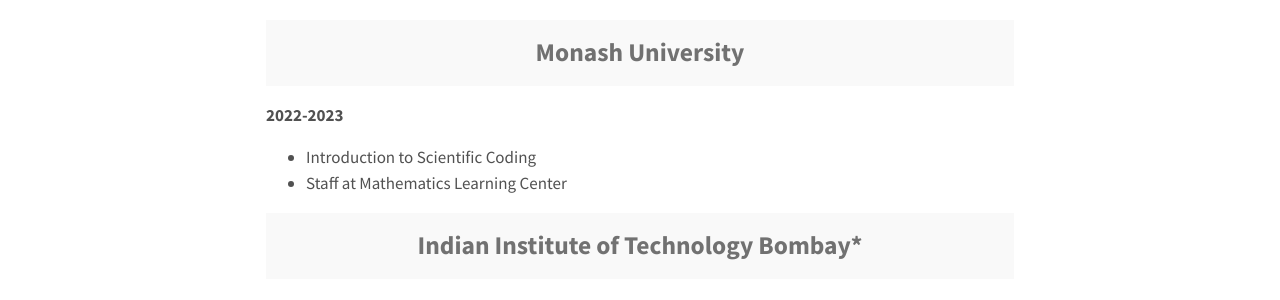
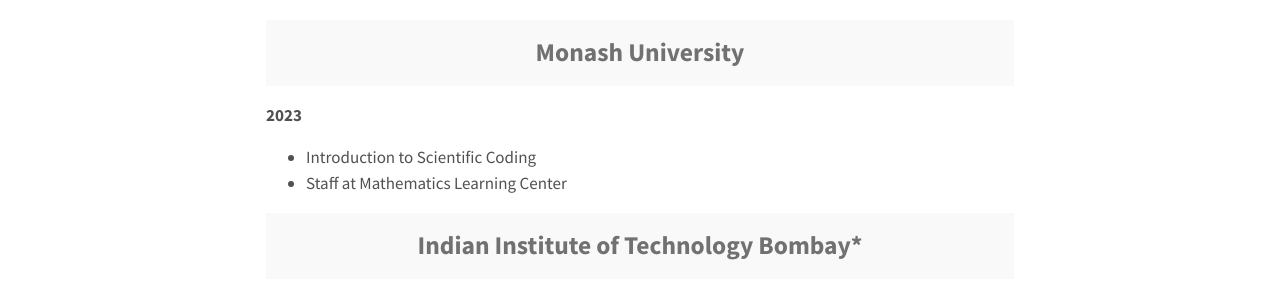
Before and after one commit to RekhaKhot/RekhaKhot.github.io, a Jekyll site: the page built from teaching.md, in a window 1280 px wide. Shown: the part 197-497 px from the top of the page. Built offline with Jekyll 4.4.1, drawn with Linux system fonts in a browser that asks for light colours.

Commit message:
Add files via upload

```diff
--- a/teaching.md
+++ b/teaching.md
@@ -6,7 +6,7 @@
 <br>
 <h2 class="message" align="center">Monash University</h2>
 
-<span style="font-weight:bold">2022-2023</span>
+<span style="font-weight:bold">2023</span>
 * Introduction to Scientific Coding
 * Staff at Mathematics Learning Center
 
```
